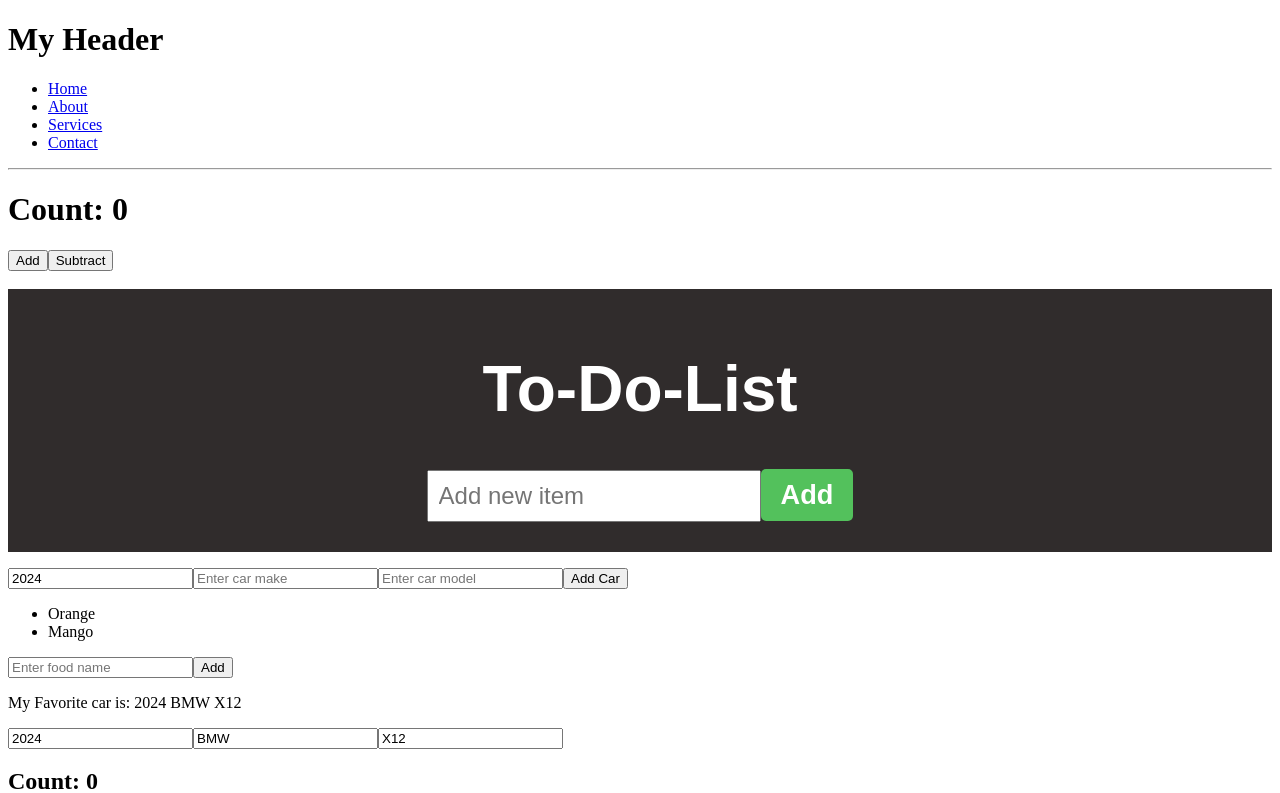
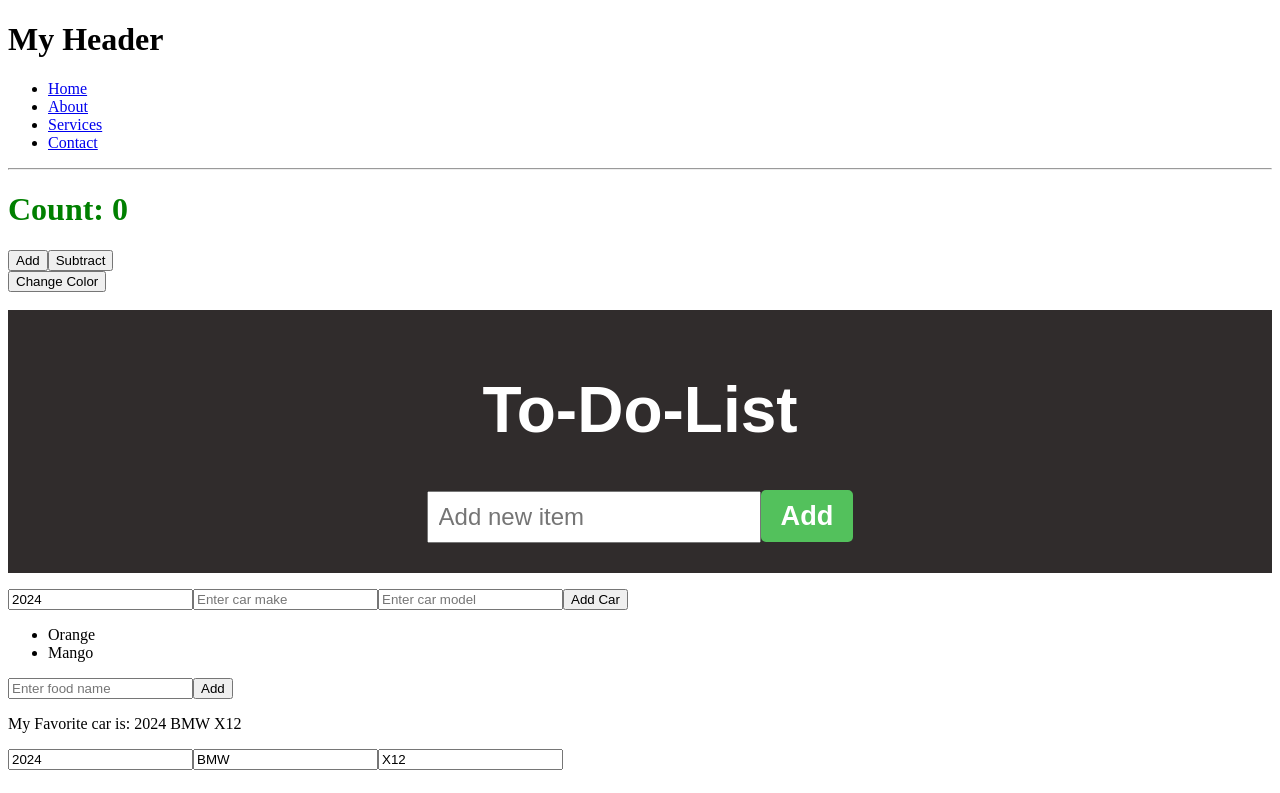
Before and after one commit to Piwoksn/React-Js-2, a React (Vite) app in the folder my-react-app/: page / in a window 1280 px wide. Shown: the top 793 px of the page. Built offline with nearby package versions, Linux system fonts and the light colour scheme.

Commit message:
added color to our dependency

```diff
--- a/my-react-app/src/useEffects.jsx
+++ b/my-react-app/src/useEffects.jsx
@@ -2,10 +2,11 @@ import React, { useState, useEffect } from "react";
 
 function UseEffect() {
   const [count, setCount] = useState(0);
+  const [color, setColor] = useState("green");
 
   useEffect(() => {
-    document.title = `Count: ${count}`;
-  }, [count]);
+    document.title = `Count: ${count} ${color}`;
+  }, [count, color]);
 
   function add() {
     setCount((c) => c + 1);
@@ -13,11 +14,17 @@ function UseEffect() {
   function minus() {
     setCount((c) => c - 1);
   }
+
+  const changeColor = () => {
+    setColor((c) => (c === "green" ? "red" : "green"));
+  };
   return (
     <>
-      <h1>Count: {count}</h1>
+      <h1 style={{ color: color }}>Count: {count}</h1>
       <button onClick={add}>Add</button>
       <button onClick={minus}>Subtract</button>
+      <br />
+      <button onClick={changeColor}>Change Color</button>
       <br />
       <br />
     </>
```
